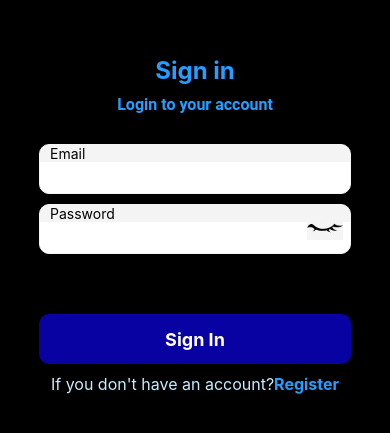
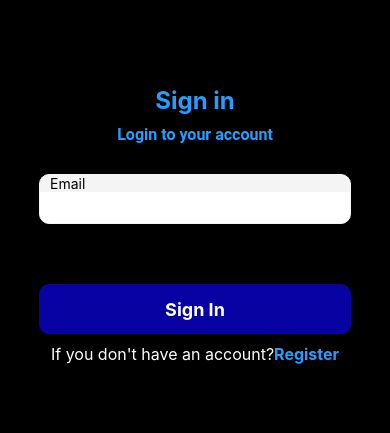
Before and after one commit to Muhammad-Osamaa/MovieRecommendation, a React Native app: screen /Login in a window 390 px wide. Shown: the part 197-630 px from the top of the page. Built offline with nearby package versions, Linux system fonts and the light colour scheme.

Commit message:
modifyLoginScreen

```diff
--- a/src/screens/Login.js
+++ b/src/screens/Login.js
@@ -18,6 +18,7 @@ const LoginScreen = ({navigation}) => {
   const [passwordVisible, setPasswordVisible] = useState(false);
   const [isEmailFocused, setIsEmailFocused] = useState(false);
   const [isPasswordFocused, setIsPasswordFocused] = useState(false);
+  const [isEmaiFilled, setIsEmailFilled] = useState(false);
 
   const handleEmailFocus = () => {
     setIsEmailFocused(true);
@@ -33,6 +34,9 @@ const LoginScreen = ({navigation}) => {
   };
 
   const loginUser = async () => {
+    if (email.trim() !== '') {
+      setIsEmailFilled(true);
+    }
     try {
       const querySnapshot = await databases.listDocuments(
         DATABASE_ID,
@@ -60,7 +64,6 @@ const LoginScreen = ({navigation}) => {
   const togglePasswordVisibility = () => {
     setPasswordVisible(!passwordVisible);
   };
-
   return (
     <View style={styles.container}>
       <Text style={styles.title}>Sign in</Text>
@@ -88,13 +91,17 @@ const LoginScreen = ({navigation}) => {
           ]}
           placeholder="Email"
           value={email}
-          onChangeText={text => setEmail(text)}
+          onChangeText={text => {
+            setEmail(text);
+            setIsEmailFilled(text.trim() !== '');
+          }}
           onFocus={handleEmailFocus}
           onBlur={handleBlur}
           accessibilityLabel="Email"
           accessibilityHint="Enter your email address"
         />
       </View>
+      {isEmaiFilled && email.endsWith('@gmail.com') && (
         <View
           style={[
             styles.inputView,
@@ -136,6 +143,7 @@ const LoginScreen = ({navigation}) => {
             />
           </Pressable>
         </View>
+      )}
       <View style={styles.buttonContainer}>
         <TouchableOpacity style={styles.button} onPress={loginUser}>
           <Text style={styles.buttonText}>Sign In</Text>
@@ -228,7 +236,7 @@ const styles = StyleSheet.create({
   },
   subtitleTwo: {
     fontSize: 16,
-    color: '#C7EEFF',
+    color: Constants.textColor,
   },
   registerButton: {
     color: Constants.logoColor,
```
Lines whose indentation alone changed are shown as unchanged.
